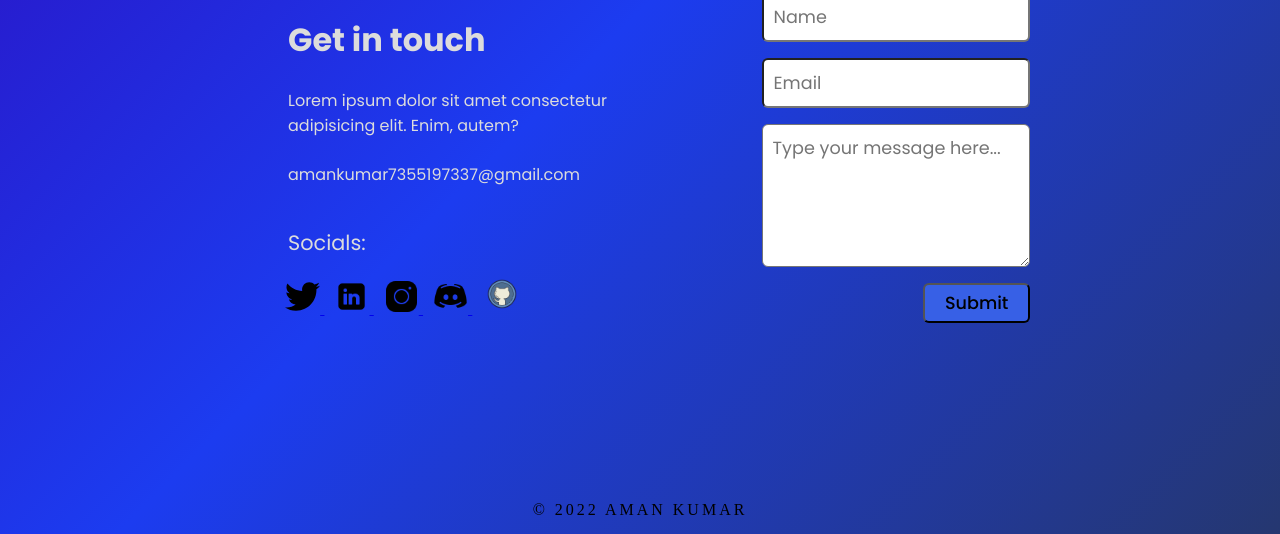
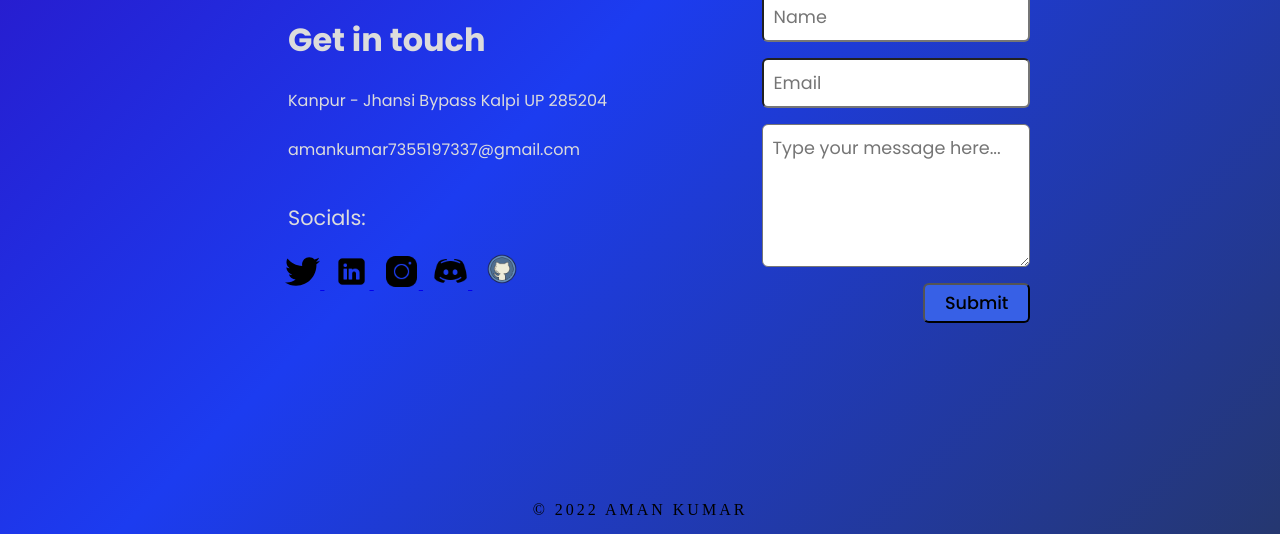
Before and after one commit to iamansingh0/Amankumar, a plain HTML site: page index.htm in a window 1280 px wide. Shown: the part 2378-2912 px from the top of the page. Drawn offline with Linux system fonts and the light colour scheme.

Commit message:
Update index.htm

```diff
--- a/index.htm
+++ b/index.htm
@@ -148,7 +148,7 @@
             <div class="leftText">
                 <div class="footerBox">
                     <span class="touch">Get in touch</span>
-                    <label class="address">Lorem ipsum dolor sit amet consectetur adipisicing elit. Enim, autem?</label>
+                    <label class="address">Kanpur - Jhansi Bypass Kalpi UP 285204</label>
                     <lable class="mymail">amankumar7355197337@gmail.com</lable>
                     <span class="socials">Socials:</span>
                     <div class="socialLinks">
```
